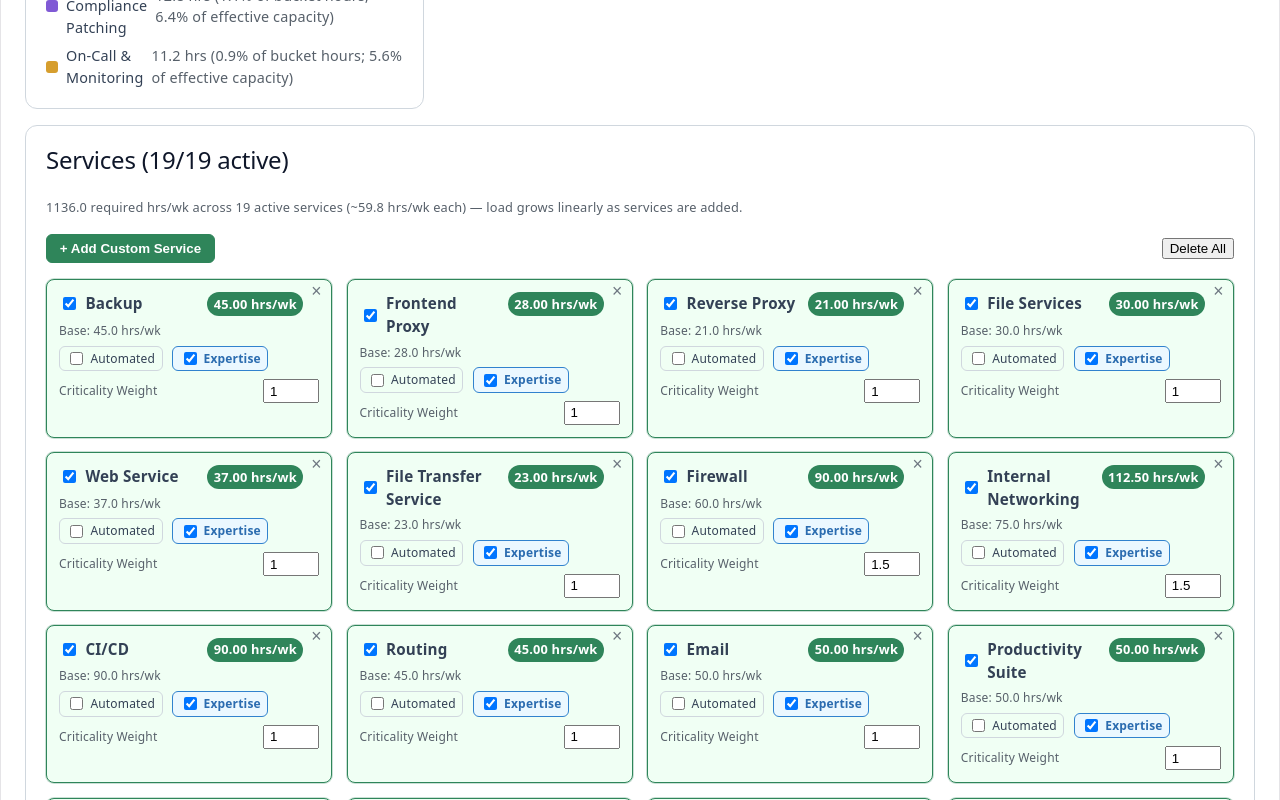
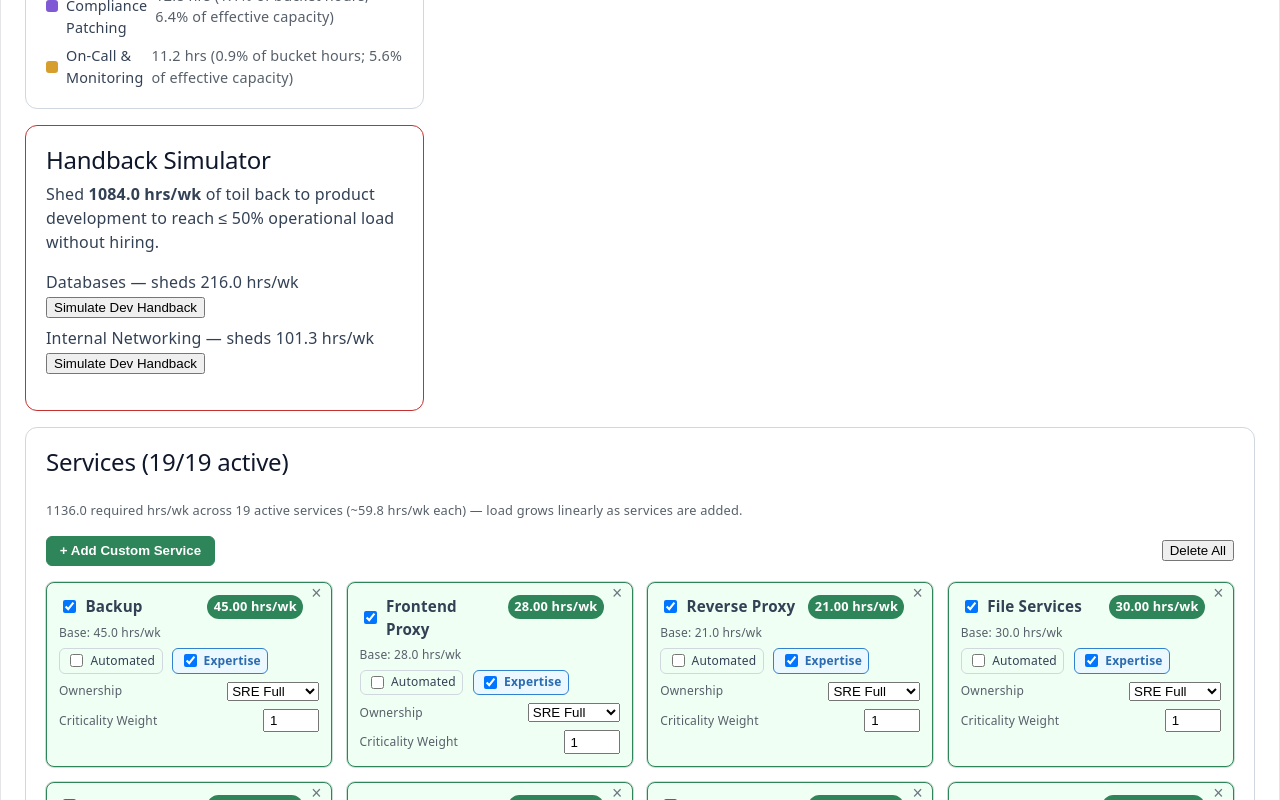
Before and after one commit to pheeling/SREOpsDashboard, a React (Vite) app: page / in a window 1280 px wide. Shown: the part 980-1780 px from the top of the page. Built offline with nearby package versions, Linux system fonts and the light colour scheme.

Commit message:
Apply remaining changes
Co-authored-by: pheeling <33524582+pheeling@users.noreply.github.com>

```diff
--- a/src/App.css
+++ b/src/App.css
@@ -412,3 +412,17 @@
   font-weight: 600;
   cursor: pointer;
 }
+
+/* --- Handback Simulator --- */
+.handback-simulator {
+  border-color: #c53030;
+}
+
+.handback-simulator__list {
+  list-style: none;
+  padding: 0;
+}
+
+.handback-simulator__list li {
+  margin-bottom: 0.5rem;
+}
--- a/src/App.tsx
+++ b/src/App.tsx
@@ -3,6 +3,7 @@ import { DashboardProvider } from "./state/DashboardContext";
 import { GlobalConfigPanel } from "./components/GlobalConfigPanel";
 import { LoadGauge } from "./components/LoadGauge";
 import { HiringCostWidget } from "./components/HiringCostWidget";
+import { HandbackSimulator } from "./components/HandbackSimulator";
 import { ServiceMatrix } from "./components/ServiceMatrix";
 import { SummaryReport } from "./components/SummaryReport";
 import { CapacityBucketsChart } from "./components/CapacityBucketsChart";
@@ -33,6 +34,7 @@ function App() {
               <CapacityBucketsChart />
               <HiringCostWidget />
               <LoadGauge />
+              <HandbackSimulator />
               <ServiceMatrix />
             </div>
           </>
--- /dev/null
+++ b/src/components/HandbackSimulator.tsx
@@ -0,0 +1,41 @@
+import { useDashboard } from "../state/DashboardContext";
+import { computeCapacityReport, getHandbackCandidates } from "../engine/calculations";
+
+export function HandbackSimulator() {
+  const { state, dispatch } = useDashboard();
+  const report = computeCapacityReport(state);
+
+  if (!report.isRedZone) return null;
+
+  const candidates = getHandbackCandidates(state.services);
+
+  return (
+    <section className="dashboard-card handback-simulator" aria-label="Handback Simulator" data-testid="handback-simulator">
+      <h2>Handback Simulator</h2>
+      <p data-testid="handback-deficit">
+        Shed <strong>{report.deficitHours.toFixed(1)} hrs/wk</strong> of toil back to product development to reach
+        &le; 50% operational load without hiring.
+      </p>
+      {candidates.length > 0 ? (
+        <ul className="handback-simulator__list">
+          {candidates.map((candidate) => (
+            <li key={candidate.serviceId} data-testid={`handback-candidate-${candidate.serviceId}`}>
+              {candidate.name} — sheds {candidate.hoursSaved.toFixed(1)} hrs/wk{" "}
+              <button
+                type="button"
+                onClick={() =>
+                  dispatch({ type: "SET_OWNERSHIP", serviceId: candidate.serviceId, ownershipModel: "dev_owned" })
+                }
+                aria-label={`Simulate Dev Handback for ${candidate.name}`}
+              >
+                Simulate Dev Handback
+              </button>
+            </li>
+          ))}
+        </ul>
+      ) : (
+        <p>No remaining services can be handed back.</p>
+      )}
+    </section>
+  );
+}
--- a/src/components/ServiceCard.tsx
+++ b/src/components/ServiceCard.tsx
@@ -1,5 +1,5 @@
-import type { Service } from "../engine/types";
-import { getBaseHours, getRequiredHours } from "../engine/calculations";
+import type { OwnershipModel, Service } from "../engine/types";
+import { OWNERSHIP_LABELS, getBaseHours, getOwnershipModel, getRequiredHours } from "../engine/calculations";
 
 interface ServiceCardProps {
   service: Service;
@@ -7,6 +7,7 @@ interface ServiceCardProps {
   onToggleExpertise: (id: string) => void;
   onToggleAutomation: (id: string) => void;
   onChangeWeight: (id: string, weight: number) => void;
+  onChangeOwnership: (id: string, ownershipModel: OwnershipModel) => void;
   onDelete: (id: string) => void;
 }
 
@@ -16,6 +17,7 @@ export function ServiceCard({
   onToggleExpertise,
   onToggleAutomation,
   onChangeWeight,
+  onChangeOwnership,
   onDelete,
 }: ServiceCardProps) {
   const requiredHours = getRequiredHours(service);
@@ -79,6 +81,22 @@ export function ServiceCard({
       </div>
 
       <label className="service-card__weight">
+        Ownership
+        <select
+          value={getOwnershipModel(service)}
+          disabled={!service.isActive}
+          onChange={(e) => onChangeOwnership(service.id, e.target.value as OwnershipModel)}
+          aria-label={`${service.name} Ownership`}
+        >
+          {(Object.keys(OWNERSHIP_LABELS) as OwnershipModel[]).map((model) => (
+            <option key={model} value={model}>
+              {OWNERSHIP_LABELS[model]}
+            </option>
+          ))}
+        </select>
+      </label>
+
+      <label className="service-card__weight">
         Criticality Weight
         <input
           type="number"
--- a/src/components/ServiceMatrix.tsx
+++ b/src/components/ServiceMatrix.tsx
@@ -1,5 +1,6 @@
 import { useState } from "react";
 import type { FormEvent } from "react";
+import type { OwnershipModel } from "../engine/types";
 import { useDashboard } from "../state/DashboardContext";
 import { ServiceCard } from "./ServiceCard";
 import { getTotalRequiredHours } from "../engine/calculations";
@@ -17,6 +18,8 @@ export function ServiceMatrix() {
   const handleChangeWeight = (serviceId: string, weight: number) =>
     dispatch({ type: "UPDATE_SERVICE_WEIGHT", serviceId, weight });
 
+  const handleChangeOwnership = (serviceId: string, ownershipModel: OwnershipModel) =>
+    dispatch({ type: "SET_OWNERSHIP", serviceId, ownershipModel });
   const handleDelete = (serviceId: string) => dispatch({ type: "DELETE_SERVICE", serviceId });
   const handleDeleteAll = () => {
     if (window.confirm("Delete all services from the catalog?")) {
@@ -138,6 +141,7 @@ export function ServiceMatrix() {
               onToggleExpertise={handleToggleExpertise}
               onToggleAutomation={handleToggleAutomation}
               onChangeWeight={handleChangeWeight}
+              onChangeOwnership={handleChangeOwnership}
               onDelete={handleDelete}
             />
           ))}
--- a/src/engine/calculations.ts
+++ b/src/engine/calculations.ts
@@ -10,6 +10,7 @@ import type {
   CapacityReport,
   DashboardState,
   GlobalConfig,
+  OwnershipModel,
   Service,
   ServiceBreakdown,
 } from "./types";
@@ -38,6 +39,19 @@ export const ON_CALL_MONITORING_SHARE = 0.07;
 /** Default criticality/"blast-radius" weight applied to a service when none is specified. */
 export const DEFAULT_SERVICE_WEIGHT = 1;
 
+/** Share of a service's toil absorbed by SRE under each ownership model. */
+export const OWNERSHIP_MULTIPLIERS: Record<OwnershipModel, number> = {
+  sre_full: 1,
+  shared: 0.5,
+  dev_owned: 0.1,
+};
+
+export const OWNERSHIP_LABELS: Record<OwnershipModel, string> = {
+  sre_full: "SRE Full",
+  shared: "Shared",
+  dev_owned: "Dev Owned",
+};
+
 /** SRE-mandated ceiling on manual operational work as a share of total capacity. */
 export const RED_ZONE_THRESHOLD = 0.5;
 
@@ -63,6 +77,14 @@ export function getServiceWeight(service: Pick<Service, "weight">): number {
   return weight >= 0 ? weight : DEFAULT_SERVICE_WEIGHT;
 }
 
+export function getOwnershipModel(service: Pick<Service, "ownershipModel">): OwnershipModel {
+  return service.ownershipModel && service.ownershipModel in OWNERSHIP_MULTIPLIERS ? service.ownershipModel : "sre_full";
+}
+
+export function getOwnershipMultiplier(service: Pick<Service, "ownershipModel">): number {
+  return OWNERSHIP_MULTIPLIERS[getOwnershipModel(service)];
+}
+
 /** Base Hours = Deploying Hours + Maintenance Hours (before automation is applied). */
 export function getBaseHours(service: Pick<Service, "deployHours" | "maintenanceHours">): number {
   return finiteNumber(service.deployHours) + finiteNumber(service.maintenanceHours);
@@ -77,7 +99,7 @@ export function getBaseHours(service: Pick<Service, "deployHours" | "maintenance
 export function getRequiredHours(service: Service): number {
   if (!service.isActive) return 0;
   const expertiseMultiplier = service.hasExpertise ? 1 : EXPERTISE_EFFORT_MULTIPLIER;
-  return (getBaseHours(service) / getAutomationDivisor(service)) * getServiceWeight(service) * expertiseMultiplier;
+  return (getBaseHours(service) / getAutomationDivisor(service)) * getServiceWeight(service) * expertiseMultiplier * getOwnershipMultiplier(service);
 }
 
 export function getTotalRequiredHours(services: Service[]): number {
@@ -108,6 +130,7 @@ export function getServiceBreakdown(service: Service): ServiceBreakdown {
     isAutomated: service.isAutomated,
     hasExpertise: service.hasExpertise,
     weight: getServiceWeight(service),
+    ownershipModel: getOwnershipModel(service),
     baseHours: getBaseHours(service),
     requiredHours: getRequiredHours(service),
   };
@@ -197,7 +220,37 @@ export function computeCapacityReport(state: DashboardState): CapacityReport {
     operationalLoadRatio,
     isRedZone: operationalLoadRatio > RED_ZONE_THRESHOLD,
     hiringCost: getHiringCost(operationalLoadHours, effectiveAvailableHours, globalConfig),
+    deficitHours: getDeficitHours(operationalLoadHours, effectiveAvailableHours),
   };
+}
+
+/** Deficit Hours = Operational Load Hours - 0.5 * Contracted Team Hours (never negative). */
+export function getDeficitHours(operationalLoadHours: number, contractedHours: number): number {
+  return Math.max(0, finiteNumber(operationalLoadHours) - RED_ZONE_THRESHOLD * finiteNumber(contractedHours));
+}
+
+export interface HandbackCandidate {
+  serviceId: string;
+  name: string;
+  /** Weekly hours removed from SRE toil if the service becomes dev-owned. */
+  hoursSaved: number;
+}
+
+/**
+ * Recommends up to `limit` active services whose handback to product
+ * development sheds the most toil.
+ */
+export function getHandbackCandidates(services: Service[], limit = 2): HandbackCandidate[] {
+  return services
+    .filter((service) => service.isActive && getOwnershipModel(service) !== "dev_owned")
+    .map((service) => ({
+      serviceId: service.id,
+      name: service.name,
+      hoursSaved: getRequiredHours(service) - getRequiredHours({ ...service, ownershipModel: "dev_owned" }),
+    }))
+    .filter((candidate) => candidate.hoursSaved > 0)
+    .sort((a, b) => b.hoursSaved - a.hoursSaved)
+    .slice(0, limit);
 }
 
 /**
--- a/src/state/dashboardReducer.ts
+++ b/src/state/dashboardReducer.ts
@@ -1,4 +1,4 @@
-import type { DashboardState, GlobalConfig, Service } from "../engine/types";
+import type { DashboardState, GlobalConfig, OwnershipModel, Service } from "../engine/types";
 import { cloneDefaultServices } from "../engine/seedServices";
 
 export interface NewCustomService {
@@ -12,6 +12,7 @@ export type DashboardAction =
   | { type: "TOGGLE_EXPERTISE"; serviceId: string }
   | { type: "TOGGLE_AUTOMATION"; serviceId: string }
   | { type: "UPDATE_SERVICE_WEIGHT"; serviceId: string; weight: number }
+  | { type: "SET_OWNERSHIP"; serviceId: string; ownershipModel: OwnershipModel }
   | { type: "ADD_CUSTOM_SERVICE"; payload: NewCustomService }
   | { type: "DELETE_SERVICE"; serviceId: string }
   | { type: "DELETE_ALL_SERVICES" }
@@ -57,6 +58,13 @@ export function dashboardReducer(state: DashboardState, action: DashboardAction)
         ),
       };
     }
+    case "SET_OWNERSHIP":
+      return {
+        ...state,
+        services: state.services.map((service) =>
+          service.id === action.serviceId ? { ...service, ownershipModel: action.ownershipModel } : service,
+        ),
+      };
     case "ADD_CUSTOM_SERVICE": {
       const { name, deployHours, maintenanceHours } = action.payload;
       const baseSlug = slugify(name) || "custom_service";
```
Also changed, not shown: src/engine/types.ts (+8 -0 lines), 1 other file (tests, documents, lock files or other folders).
